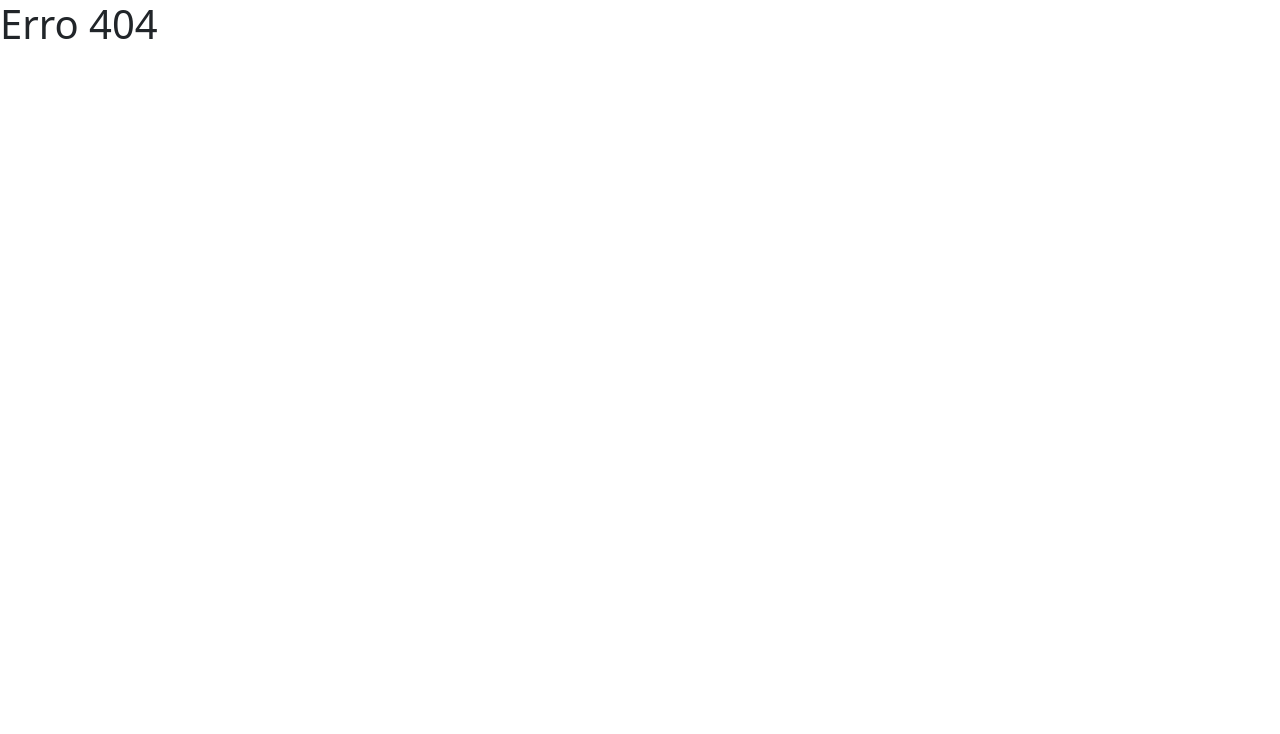
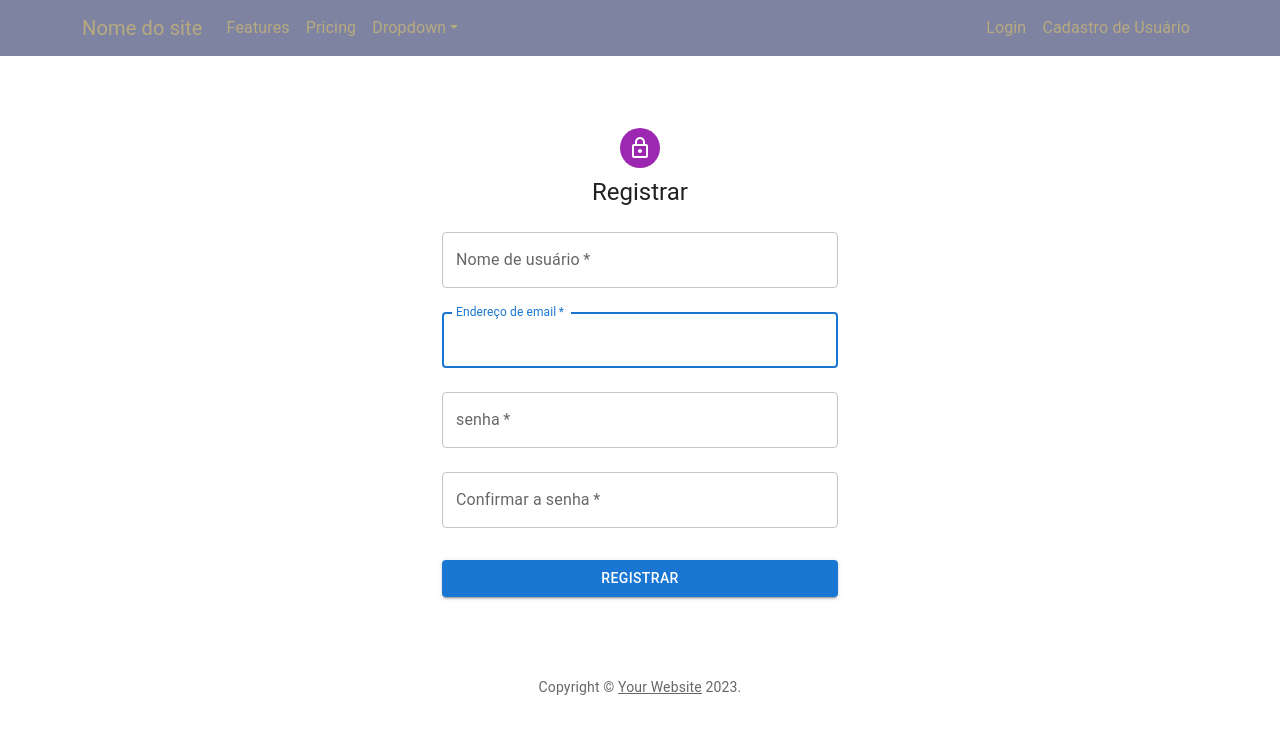
Before and after one commit to lucwallace/projeto_spring_front_end, a React (Create React App) app: page /testando in a window 1280 px wide. Before the commit this address had no page. Shown: the top 734 px of the page. Built offline with nearby package versions, Linux system fonts and the light colour scheme.

Commit message:
Correção no roteamento das páginas e criação da página de registro de usuário.

```diff
--- a/package.json
+++ b/package.json
@@ -3,6 +3,7 @@
   "version": "0.1.0",
   "private": true,
   "dependencies": {
+    "@reduxjs/toolkit": "^1.8.6",
     "@emotion/react": "^11.11.1",
     "@emotion/styled": "^11.11.0",
     "@mui/icons-material": "^5.14.16",
@@ -16,6 +17,7 @@
     "react": "^18.2.0",
     "react-bootstrap": "^2.9.0",
     "react-dom": "^18.2.0",
+    "react-redux": "^8.0.4",
     "react-router-dom": "^6.16.0",
     "react-scripts": "5.0.1",
     "react-toastify": "^8.2.0",
--- a/src/components/navBar/navBar-component.js
+++ b/src/components/navBar/navBar-component.js
@@ -3,12 +3,14 @@ import Nav from 'react-bootstrap/Nav';
 import Navbar from 'react-bootstrap/Navbar';
 import NavDropdown from 'react-bootstrap/NavDropdown';
 import 'bootstrap/dist/css/bootstrap.min.css';
-import { Link } from 'react-router-dom';
+import { BrowserRouter as Router, Routes, Route, Link } from "react-router-dom";
 import '../../css/NavBar.css';
+
+import Register from "../../pages/components/register-component/Register"
 
 function navBarComponent() {
   return (
-    <>
+    <Router>
       <div>
         <Navbar collapseOnSelect expand="lg" className="bg-body-tertiary">
           <Container>
@@ -37,14 +39,21 @@ function navBarComponent() {
                   <Link className='navBarLink' to={"/login"}>Login</Link>
                 </Nav.Link>
                 <Nav.Link eventKey={2} href="#memes">
-                  <Link className='navBarLink' to={"/cadastroUsuario"}>Cadastro de Usuário</Link>
+                  <Link className='navBarLink' to={"/testando"}>Cadastro de Usuário</Link>
                 </Nav.Link>
               </Nav>
             </Navbar.Collapse>
           </Container>
         </Navbar>
+
+        <div className="container mt-3">
+          <Routes>
+            <Route path="/testando" element={<Register />} />
+          </Routes>
+        </div>
+
       </div>
-    </>
+      </Router>
   );
 }
 
--- a/src/index.js
+++ b/src/index.js
@@ -36,7 +36,7 @@ const router = createBrowserRouter([
 const root = ReactDOM.createRoot(document.getElementById('root'));
 root.render(
   <React.StrictMode>
-    <RouterProvider router={router} />
+    <App />
   </React.StrictMode>
 );
 
--- /dev/null
+++ b/src/pages/components/register-component/Register.js
@@ -0,0 +1,113 @@
+import * as React from 'react';
+import Avatar from '@mui/material/Avatar';
+import Button from '@mui/material/Button';
+import CssBaseline from '@mui/material/CssBaseline';
+import TextField from '@mui/material/TextField';
+import Link from '@mui/material/Link';
+import Box from '@mui/material/Box';
+import LockOutlinedIcon from '@mui/icons-material/LockOutlined';
+import Typography from '@mui/material/Typography';
+import Container from '@mui/material/Container';
+import { createTheme, ThemeProvider } from '@mui/material/styles';
+
+function Copyright(props) {
+  return (
+    <Typography variant="body2" color="text.secondary" align="center" {...props}>
+      {'Copyright © '}
+      <Link color="inherit" href="https://mui.com/">
+        Your Website
+      </Link>{' '}
+      {new Date().getFullYear()}
+      {'.'}
+    </Typography>
+  );
+}
+
+// TODO remove, this demo shouldn't need to reset the theme.
+
+const defaultTheme = createTheme();
+
+export default function SignIn() {
+  const handleSubmit = (event) => {
+    event.preventDefault();
+    const data = new FormData(event.currentTarget);
+    console.log({
+      email: data.get('email'),
+      password: data.get('password'),
+    });
+  };
+
+  return (
+    <ThemeProvider theme={defaultTheme}>
+      <Container component="main" maxWidth="xs">
+        <CssBaseline />
+        <Box
+          sx={{
+            marginTop: 8,
+            display: 'flex',
+            flexDirection: 'column',
+            alignItems: 'center',
+          }}
+        >
+          <Avatar sx={{ m: 1, bgcolor: 'secondary.main' }}>
+            <LockOutlinedIcon />
+          </Avatar>
+          <Typography component="h1" variant="h5">
+            Registrar
+          </Typography>
+          <Box component="form" onSubmit={handleSubmit} noValidate sx={{ mt: 1 }}>
+          <TextField
+              margin="normal"
+              required
+              fullWidth
+              id="username"
+              label="Nome de usuário"
+              name="username"
+              autoComplete="email"
+              autoFocus
+            />
+            <TextField
+              margin="normal"
+              required
+              fullWidth
+              id="email"
+              label="Endereço de email"
+              name="email"
+              autoComplete="email"
+              autoFocus
+            />
+            <TextField
+              margin="normal"
+              required
+              fullWidth
+              name="senha"
+              label="senha"
+              type="password"
+              id="senha"
+              autoComplete="current-password"
+            />
+            <TextField
+              margin="normal"
+              required
+              fullWidth
+              name="confirmarSenha"
+              label="Confirmar a senha"
+              type="password"
+              id="confirmarSenha"
+              autoComplete="current-password"
+            />
+            <Button
+              type="submit"
+              fullWidth
+              variant="contained"
+              sx={{ mt: 3, mb: 2 }}
+            >
+              Registrar
+            </Button>
+          </Box>
+        </Box>
+        <Copyright sx={{ mt: 8, mb: 4 }} />
+      </Container>
+    </ThemeProvider>
+  );
+}
```
Also changed, not shown: 1 other file (tests, documents, lock files or other folders).
